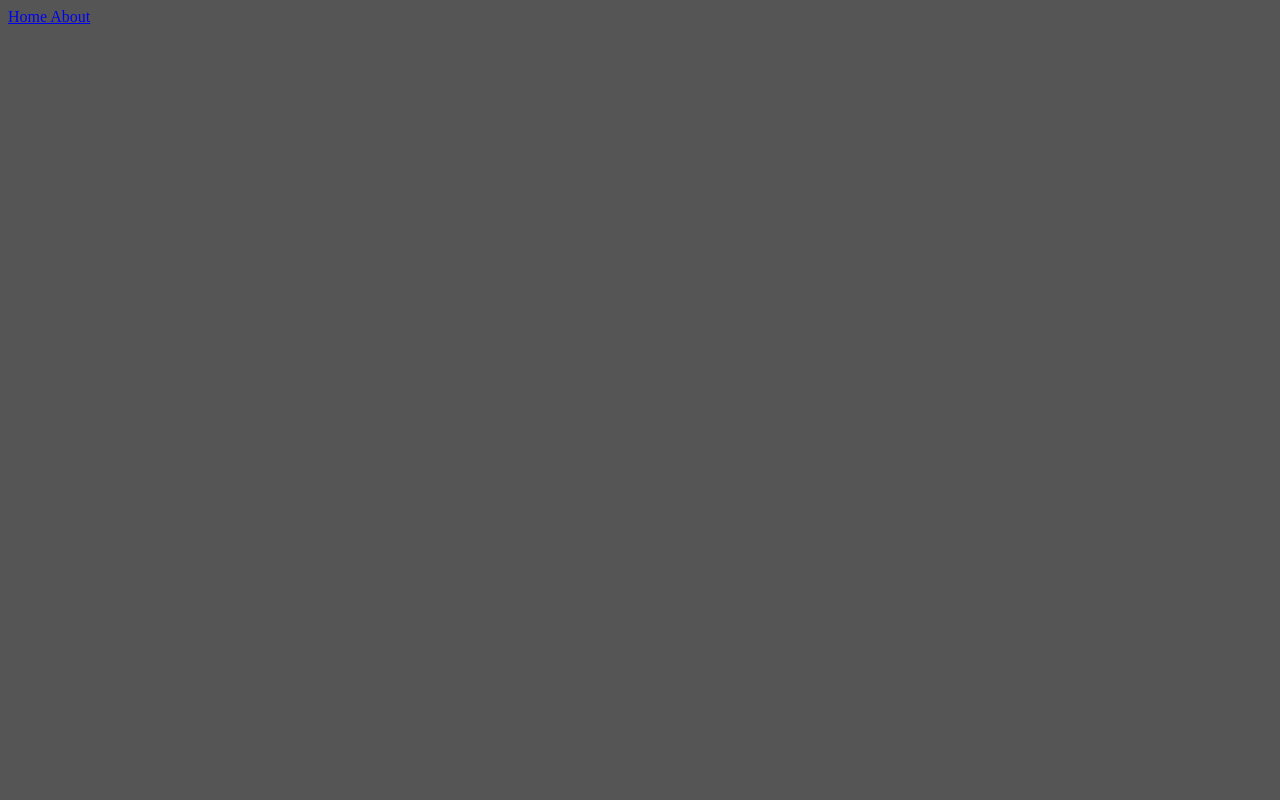
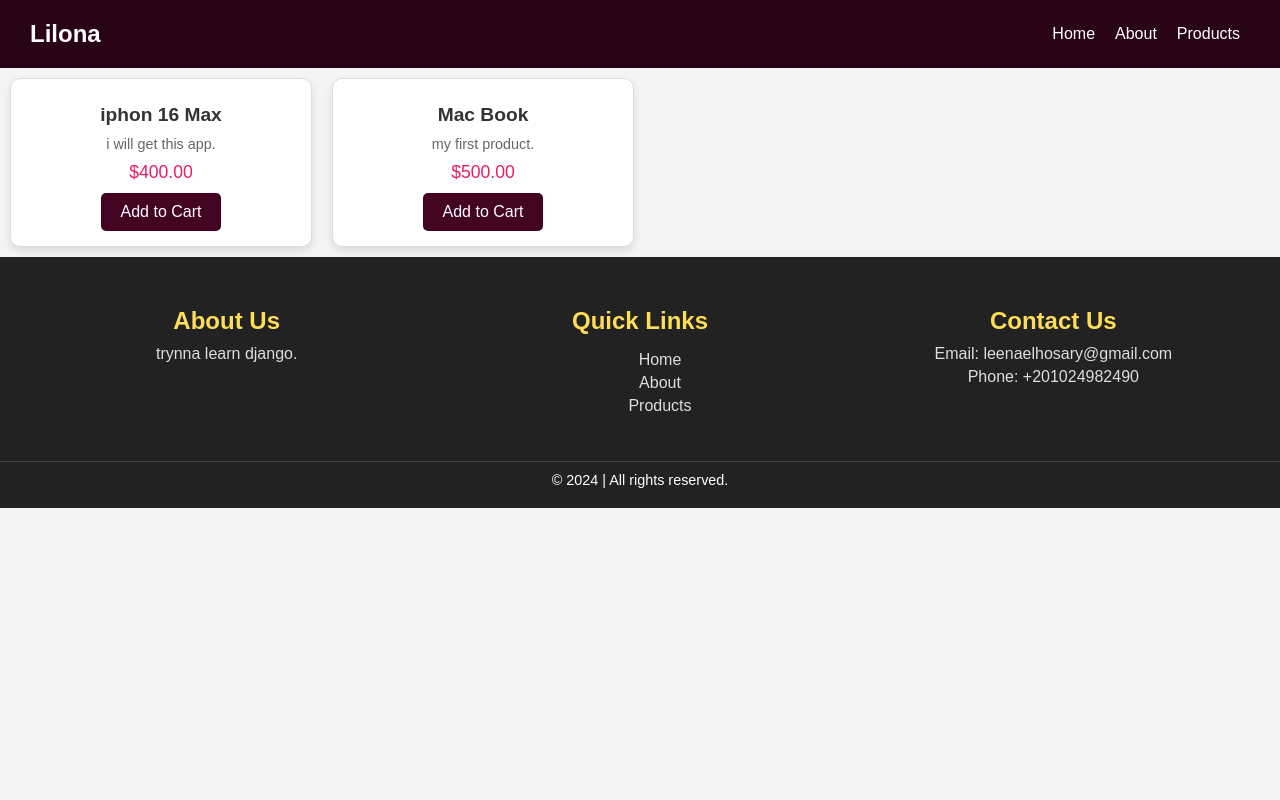
Before and after one commit to leenaAhmed/django-web-framework-course, a Django app: page /products/ in a window 1280 px wide. Before the commit the page is almost empty. Run offline with Django 5.2, Linux system fonts and the light colour scheme; data comes from the database, SQL or seed files in the repository; both versions use the stored data as it was after the commit.

Commit message:
feat: update navbar and footer, create product card and update product model

```diff
--- a/medocApp/static/css/style.css
+++ b/medocApp/static/css/style.css
@@ -1,3 +1,173 @@
-body{
-    background: #555;
+body {
+    font-family: Arial, sans-serif;
+    background-color: #f4f4f4;
+    min-height: 100vh;
+    margin: 0;
 }
+ul {
+    list-style: none;
+}
+
+.navbar {
+    display: flex;
+    justify-content: space-between;
+    align-items: center;
+    background-color: #280416;
+    padding: 20px 30px;
+    color: white;
+  }
+
+  .logo {
+    font-size: 1.5rem;
+    font-weight: bold;
+  }
+
+  .nav-links {
+    list-style: none;
+    display: flex;
+    margin: 0;
+    padding: 0;
+  }
+
+  .nav-links li {
+    margin: 0 10px;
+  }
+
+  .nav-links a {
+    text-decoration: none;
+    color: white;
+    font-size: 1rem;
+    transition: color 0.3s ease;
+  }
+
+  .nav-links a:hover {
+    color: #ffdd57;
+}
+
+.continent-container {
+   display: flex;
+   align-items: center;
+}
+
+.product-card {
+    width: 300px;
+    border: 1px solid #ddd;
+    border-radius: 10px;
+    background: #fff;
+    overflow: hidden;
+    box-shadow: 0 4px 8px rgba(0, 0, 0, 0.1);
+    text-align: center;
+    transition: transform 0.3s ease;
+    margin: 10px;
+}
+
+.product-card:hover {
+    transform: translateY(-5px);
+}
+
+.product-image img {
+    width: 100%;
+    height: auto;
+}
+
+.product-info {
+    padding: 15px;
+}
+
+.product-title {
+    font-size: 1.2rem;
+    color: #333;
+    margin: 10px 0;
+}
+
+.product-description {
+    font-size: 0.9rem;
+    color: #666;
+    margin: 10px 0;
+}
+
+.product-price {
+    font-size: 1.1rem;
+    color: #e91e63;
+    margin: 10px 0;
+}
+
+.add-to-cart-btn {
+    background-color: #430323;
+    color: white;
+    padding: 10px 20px;
+    border: none;
+    border-radius: 5px;
+    cursor: pointer;
+    font-size: 1rem;
+    transition: background-color 0.3s ease;
+}
+
+.add-to-cart-btn:hover {
+    background-color: #430323;
+}
+
+.footer {
+    background-color: #222;
+    color: #fff;
+    padding: 20px 0;
+    text-align: center;
+}
+
+.footer-content {
+    display: flex;
+    justify-content: space-between;
+    flex-wrap: wrap;
+    padding: 0 20px;
+}
+
+.footer-section {
+    flex: 1;
+    margin: 10px;
+}
+
+.footer-section h2 {
+    font-size: 1.5rem;
+    margin-bottom: 10px;
+    color: #ffdd57;
+}
+
+  .footer-section p,
+.footer-section a {
+    font-size: 1rem;
+    color: #ddd;
+    text-decoration: none;
+    margin: 5px 0;
+    display: block;
+}
+
+.footer-section a:hover {
+    color: #ffdd57;
+}
+
+.footer-bottom {
+    margin-top: 20px;
+    font-size: 0.9rem;
+    border-top: 1px solid #444;
+    padding-top: 10px;
+}
+
+
+@media (max-width: 768px) {
+    .nav-links {
+      flex-direction: column;
+      text-align: center;
+    }
+
+    .nav-links li {
+      margin: 10px 0;
+    }
+    .footer-content {
+        flex-direction: column;
+        align-items: center;
+      }
+
+      .footer-section {
+        margin: 10px 0;
+      }
+}
--- a/products/admin.py
+++ b/products/admin.py
@@ -1,5 +1,6 @@
 from django.contrib import admin
-from .models import Product
+from .models import Product, Category
 # Register your models here.
 
 admin.site.register(Product)
+admin.site.register(Category)
--- a/products/models.py
+++ b/products/models.py
@@ -1,12 +1,33 @@
 from django.db import models
-
+from datetime import datetime
 # Create your models here.
 
 
 
 class Product(models.Model):
-    name = models.CharField(max_length=50)
-    price = models.DecimalField(max_digits=5 ,decimal_places =2)
-    contact = models.TextField()
-    image = models.ImageField(upload_to="photos/%y/%m/%d")
+
+    categoryList = [
+        ('phone' , 'Phone'),
+    ]
+    name = models.CharField(max_length=50 , verbose_name='Product Name')
+    price = models.DecimalField(max_digits= 5 ,decimal_places =2)
+    contact = models.TextField(null=True,blank=True ,  verbose_name='Product Discription')
+    image = models.ImageField(upload_to="photos/%y/%m/%d", default='photos/24/12/01/camera-icon-png-8.jpg')
     active= models.BooleanField(default=True)
+    category= models.CharField(max_length=255 , null=True, blank=True ,choices= categoryList)
+    def __str__(self):
+        return self.name;
+
+    class Meta:
+        verbose_name = 'App product'
+        ordering = ['price']
+
+
+class Category(models.Model):
+    date = models.DateField()
+    time = models.TimeField(null= True, blank=True)
+    name = models.CharField(max_length=55)
+    created = models.DateTimeField(null= True, blank=True , default=datetime.now)
+
+    def __str__(self):
+        return self.name;
--- a/products/urls.py
+++ b/products/urls.py
@@ -5,5 +5,5 @@ from .  import views
 
 urlpatterns = [
     path('prduct', views.product ,  name='prduct'),
-    path('', views.products ,  name='prducts'),
+    path('', views.products ,  name='products'),
 ]
--- a/products/views.py
+++ b/products/views.py
@@ -1,5 +1,6 @@
 from django.http import HttpResponse
 from django.shortcuts import render
+from .models import Product
 
 # Create your views here.
 
@@ -8,4 +9,5 @@ def product(request):
 
 
 def products(request):
-    return render(request , 'products/products.html')
+    data = Product.objects.all()
+    return render(request , 'products/products.html' , {'products': data})
--- a/templates/base.html
+++ b/templates/base.html
@@ -1,8 +1,10 @@
 {% load static %}
 <link rel="stylesheet" href="{% static "css/style.css" %}"/>
 
+{% include 'parts/navbar.html' %}
 
-{% include 'parts/footer.html' %}
 {% block content %}
 
 {% endblock content %}
+
+{% include 'parts/footer.html' %}
--- a/templates/parts/footer.html
+++ b/templates/parts/footer.html
@@ -1,4 +1,24 @@
-<footer>
-   <span class=""> <a href="{% url "index" %}"> Home </a> </span>
-   <span class=""> <a href="{% url "about" %}"> About </a> </span>
-</footer>
+<footer class="footer">
+   <div class="footer-content">
+     <div class="footer-section about">
+       <h2>About Us</h2>
+       <p>trynna learn django.</p>
+     </div>
+     <div class="footer-section links">
+       <h2>Quick Links</h2>
+       <ul>
+         <li><a href="{% url "index" %}">Home</a></li>
+         <li><a href="{% url "about" %}">About</a></li>
+         <li><a href="{% url "products" %}">Products</a></li>
+       </ul>
+     </div>
+     <div class="footer-section contact">
+       <h2>Contact Us</h2>
+       <p>Email: leenaelhosary@gmail.com</p>
+       <p>Phone: +201024982490</p>
+     </div>
+   </div>
+   <div class="footer-bottom">
+     &copy; 2024 | All rights reserved.
+   </div>
+ </footer>
--- /dev/null
+++ b/templates/parts/navbar.html
@@ -0,0 +1,8 @@
+<nav class="navbar">
+    <div class="logo">Lilona</div>
+    <ul class="nav-links">
+      <li><a href="{% url "index" %}">Home</a></li>
+      <li><a href="{% url "about" %}">About</a></li>
+      <li><a href="{% url "products" %}">Products</a></li>
+     </ul>
+  </nav>
--- a/templates/products/products.html
+++ b/templates/products/products.html
@@ -1,7 +1,20 @@
 {% extends "base.html" %}
 
-
 {% block content %}
-
+<div class="continent-container">
+  {% for product in products %}
+  <div class="product-card">
+    <div class="product-image">
+      {% comment %} <img src="{{product.image}}"> {% endcomment %}
+    </div>
+    <div class="product-info">
+      <h2 class="product-title">{{ product.name }}</h2>
+      <p class="product-description">{{ product.contact }}.</p>
+      <p class="product-price">${{ product.price }}</p>
+      <button class="add-to-cart-btn">Add to Cart</button>
+    </div>
+  </div>
+  {% endfor %}
+ </div>
 
 {% endblock content %}
```
Also changed, not shown: static/css/style.css (+66 -3 lines), db.sqlite3, products/migrations/0002_alter_product_options_product_category_and_more.py (added), products/migrations/0003_category.py (added), products/migrations/0004_category_time_alter_category_date.py (added), products/migrations/0005_category_created.py (added).
